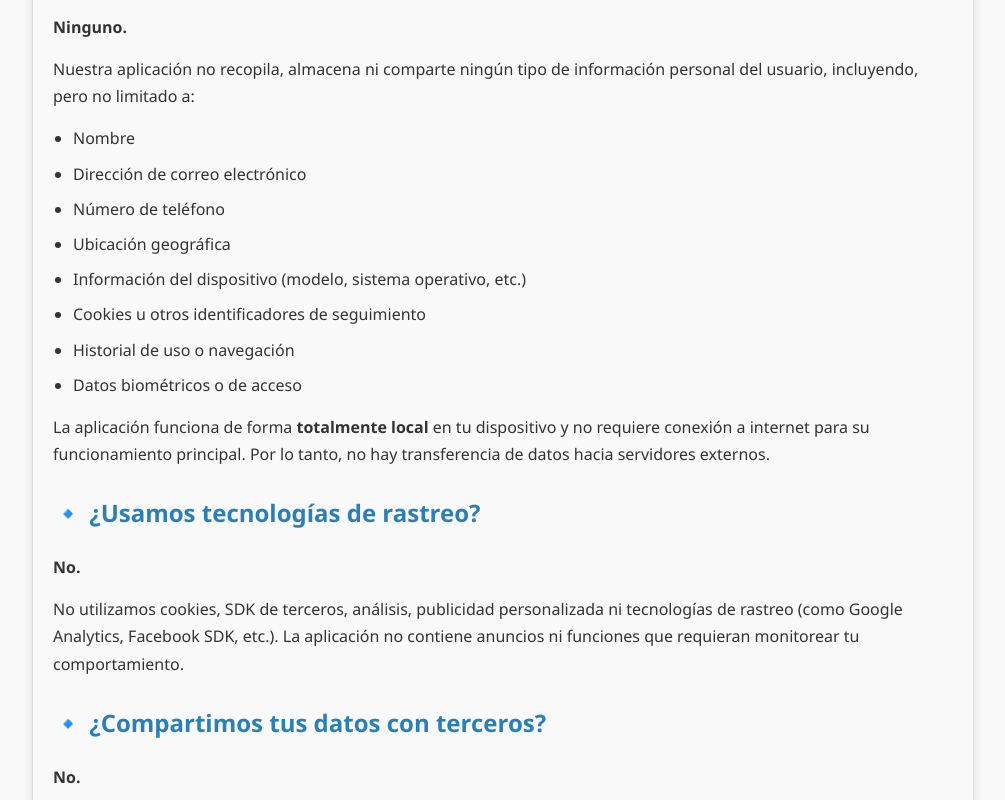
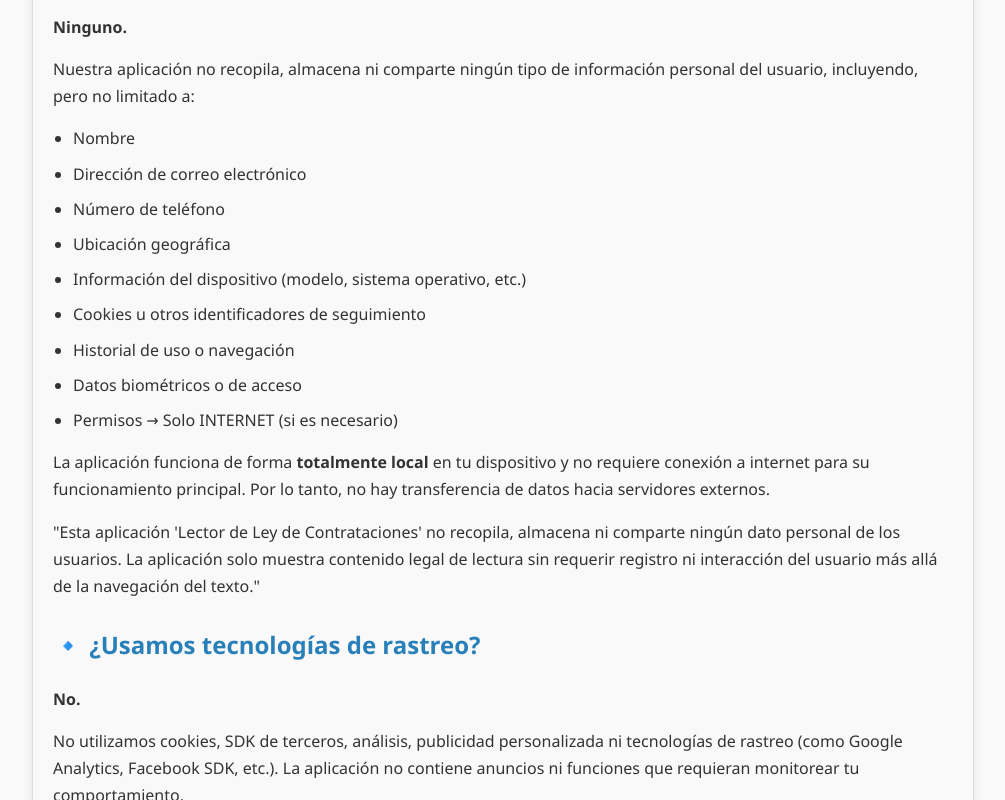
Before and after one commit to MalanboJager/Politicas_de_Privacidad, a plain HTML site: page index.html in a window 1280 px wide. Shown: the part 409-1209 px from the top of the page, without its empty margins (137-1142 px from the left). Drawn offline with Linux system fonts and the light colour scheme.

Commit message:
Update index.html

```diff
--- a/index.html
+++ b/index.html
@@ -72,8 +72,10 @@
     <li>Cookies u otros identificadores de seguimiento</li>
     <li>Historial de uso o navegación</li>
     <li>Datos biométricos o de acceso</li>
+    <li>Permisos → Solo INTERNET (si es necesario)</li>
   </ul>
   <p>La aplicación funciona de forma <strong>totalmente local</strong> en tu dispositivo y no requiere conexión a internet para su funcionamiento principal. Por lo tanto, no hay transferencia de datos hacia servidores externos.</p>
+  <p>"Esta aplicación 'Lector de Ley de Contrataciones' no recopila, almacena ni comparte ningún dato personal de los usuarios. La aplicación solo muestra contenido legal de lectura sin requerir registro ni interacción del usuario más allá de la navegación del texto."</p>
 
   <h2>🔹 ¿Usamos tecnologías de rastreo?</h2>
   <p><strong>No.</strong></p>
```
